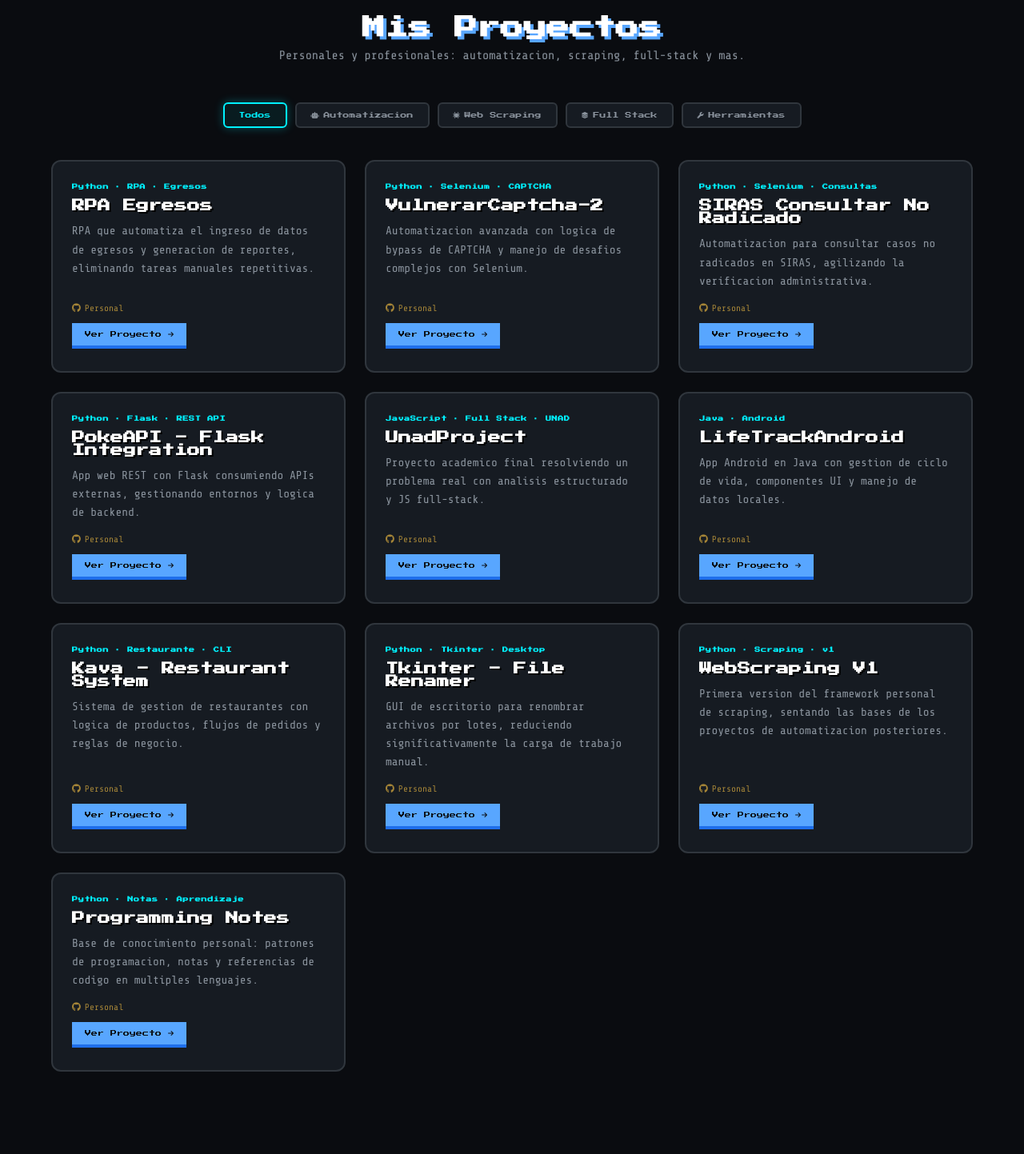
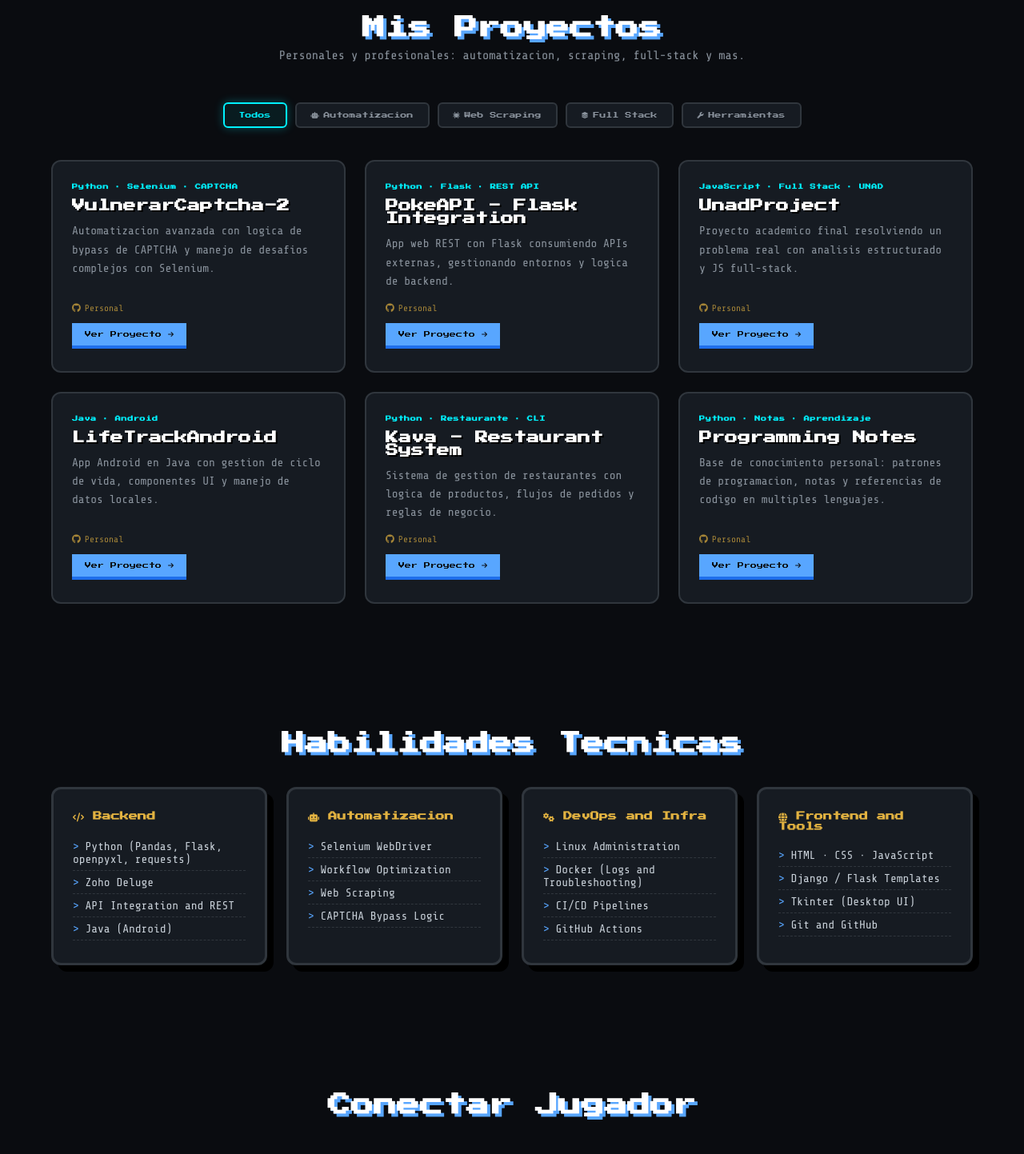
Before and after one commit to KeviinYepes/PortafolioRetro, a Django app: page / in a window 1280 px wide. Shown: the part 972-2415 px from the top of the page at 80% size. Run offline with Django 5.2, Linux system fonts and the light colour scheme.

```diff
--- a/portfolio/templates/portafolio/main.html
+++ b/portfolio/templates/portafolio/main.html
@@ -109,15 +109,6 @@
             </div>
 
             <div class="projects-grid">
-                <div class="project-card" data-category="automation">
-                    <div class="card-inner">
-                        <div class="card-tag">Python · RPA · Egresos</div>
-                        <h2>RPA Egresos</h2>
-                        <p class="lang-text" data-en="RPA automating expense data entry and report generation, eliminating repetitive manual tasks." data-es="RPA que automatiza el ingreso de datos de egresos y generacion de reportes, eliminando tareas manuales repetitivas.">RPA que automatiza el ingreso de datos de egresos y generacion de reportes, eliminando tareas manuales repetitivas.</p>
-                        <div class="card-org"><i class="fa-brands fa-github"></i> Personal</div>
-                        <a href="https://github.com/KeviinYepes/RpaEgresos" target="_blank" rel="noreferrer" class="card-btn lang-text" data-en="View Project" data-es="Ver Proyecto">Ver Proyecto <i class="fa-solid fa-arrow-right"></i></a>
-                    </div>
-                </div>
 
                 <div class="project-card" data-category="automation">
                     <div class="card-inner">
@@ -129,15 +120,6 @@
                     </div>
                 </div>
 
-                <div class="project-card" data-category="automation">
-                    <div class="card-inner">
-                        <div class="card-tag">Python · Selenium · Consultas</div>
-                        <h2>SIRAS Consultar No Radicado</h2>
-                        <p class="lang-text" data-en="Automation for querying unregistered SIRAS cases, streamlining administrative verification." data-es="Automatizacion para consultar casos no radicados en SIRAS, agilizando la verificacion administrativa.">Automatizacion para consultar casos no radicados en SIRAS, agilizando la verificacion administrativa.</p>
-                        <div class="card-org"><i class="fa-brands fa-github"></i> Personal</div>
-                        <a href="https://github.com/KeviinYepes/SirasConsultarNoRadicado" target="_blank" rel="noreferrer" class="card-btn lang-text" data-en="View Project" data-es="Ver Proyecto">Ver Proyecto <i class="fa-solid fa-arrow-right"></i></a>
-                    </div>
-                </div>
 
                 <div class="project-card" data-category="fullstack">
                     <div class="card-inner">
@@ -176,26 +158,6 @@
                         <p class="lang-text" data-en="Restaurant management system handling product logic, ordering flows and business rules." data-es="Sistema de gestion de restaurantes con logica de productos, flujos de pedidos y reglas de negocio.">Sistema de gestion de restaurantes con logica de productos, flujos de pedidos y reglas de negocio.</p>
                         <div class="card-org"><i class="fa-brands fa-github"></i> Personal</div>
                         <a href="https://github.com/KeviinYepes/Kava" target="_blank" rel="noreferrer" class="card-btn lang-text" data-en="View Project" data-es="Ver Proyecto">Ver Proyecto <i class="fa-solid fa-arrow-right"></i></a>
-                    </div>
-                </div>
-
-                <div class="project-card" data-category="tools">
-                    <div class="card-inner">
-                        <div class="card-tag">Python · Tkinter · Desktop</div>
-                        <h2>Tkinter - File Renamer</h2>
-                        <p class="lang-text" data-en="Desktop GUI for batch file renaming, reducing repetitive manual workload significantly." data-es="GUI de escritorio para renombrar archivos por lotes, reduciendo significativamente la carga de trabajo manual.">GUI de escritorio para renombrar archivos por lotes, reduciendo significativamente la carga de trabajo manual.</p>
-                        <div class="card-org"><i class="fa-brands fa-github"></i> Personal</div>
-                        <a href="https://github.com/KeviinYepes/Tkinter_Renombrar_Archivos" target="_blank" rel="noreferrer" class="card-btn lang-text" data-en="View Project" data-es="Ver Proyecto">Ver Proyecto <i class="fa-solid fa-arrow-right"></i></a>
-                    </div>
-                </div>
-
-                <div class="project-card" data-category="tools scraping">
-                    <div class="card-inner">
-                        <div class="card-tag">Python · Scraping · v1</div>
-                        <h2>WebScraping V1</h2>
-                        <p class="lang-text" data-en="First personal scraping framework version, laying the foundation for all later automation projects." data-es="Primera version del framework personal de scraping, sentando las bases de los proyectos de automatizacion posteriores.">Primera version del framework personal de scraping, sentando las bases de los proyectos de automatizacion posteriores.</p>
-                        <div class="card-org"><i class="fa-brands fa-github"></i> Personal</div>
-                        <a href="https://github.com/KeviinYepes/WebScrapingV1" target="_blank" rel="noreferrer" class="card-btn lang-text" data-en="View Project" data-es="Ver Proyecto">Ver Proyecto <i class="fa-solid fa-arrow-right"></i></a>
                     </div>
                 </div>
 
```
